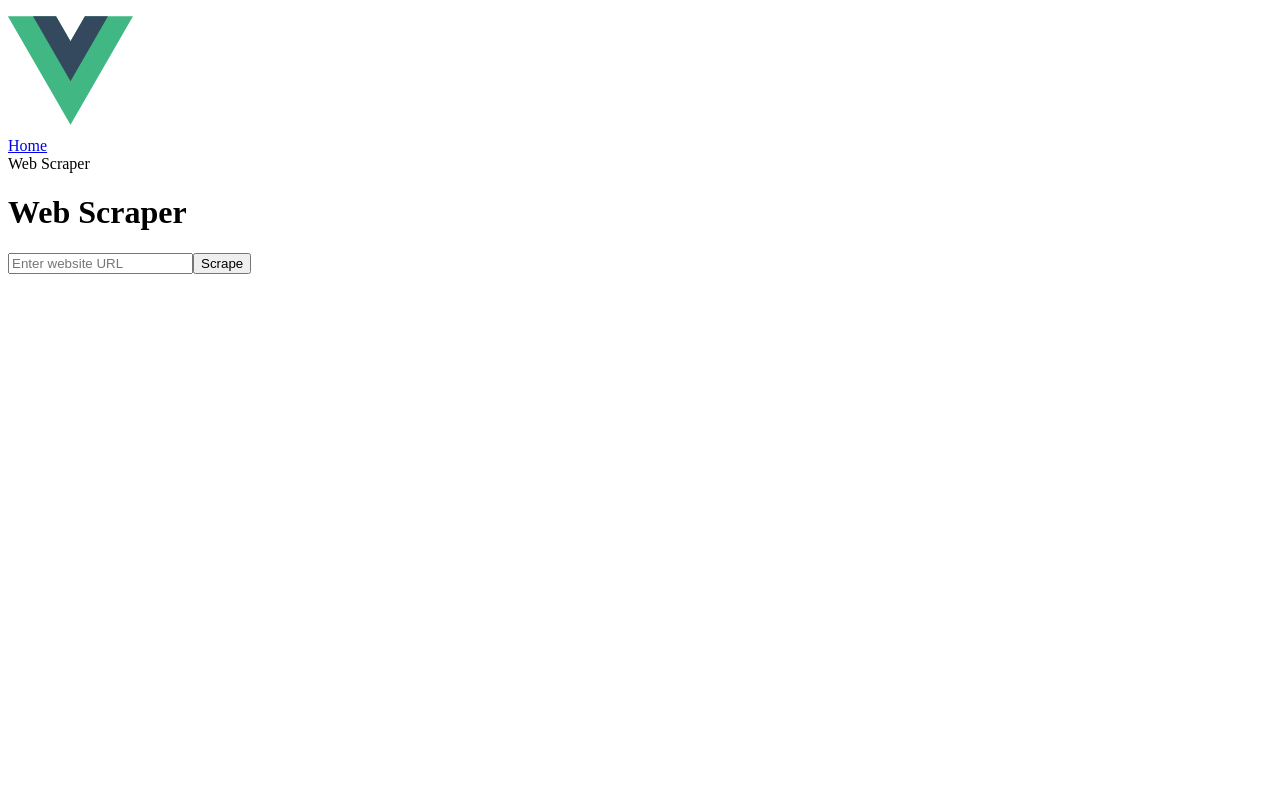
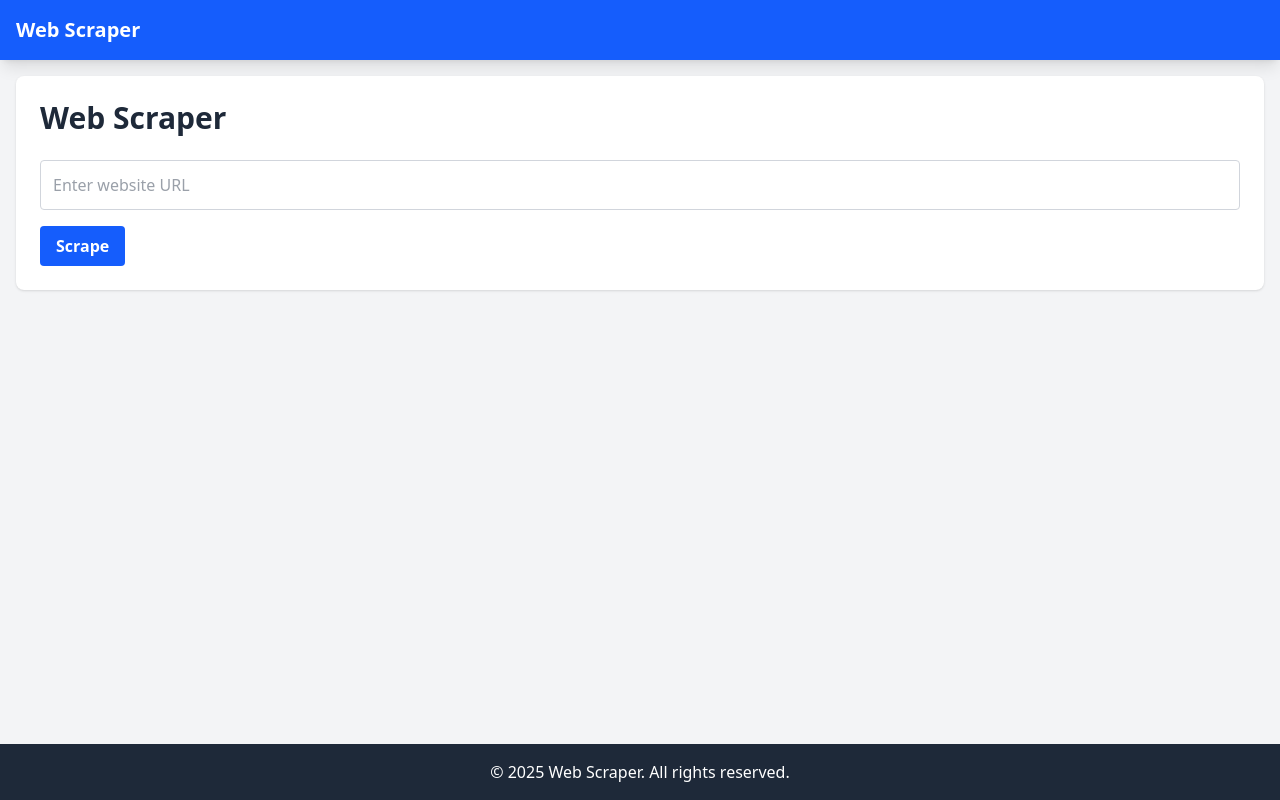
Before and after one commit to anandspaces/web-scraper-django, a Vue app in the folder frontend/: page /#/ in a window 1280 px wide. Built offline with nearby package versions, Linux system fonts and the light colour scheme; the HTML template or start-up script is replaced by a standard one.

Commit message:
configured css according to vue

```diff
--- a/frontend/package.json
+++ b/frontend/package.json
@@ -13,9 +13,11 @@
     "format": "prettier --write src/"
   },
   "dependencies": {
+    "@tailwindcss/postcss": "^4.0.8",
     "@tailwindcss/vite": "^4.0.8",
     "axios": "^1.7.9",
     "pinia": "^3.0.1",
+    "postcss": "^8.5.3",
     "tailwindcss": "^4.0.8",
     "vue": "^3.5.13",
     "vue-router": "^4.5.0"
--- /dev/null
+++ b/frontend/postcss.config.mjs
@@ -0,0 +1,5 @@
+export default {
+  plugins: {
+    "@tailwindcss/postcss": {},
+  }
+}
--- a/frontend/src/App.vue
+++ b/frontend/src/App.vue
@@ -1,17 +1,7 @@
 <script setup lang="ts">
-import { RouterLink, RouterView } from 'vue-router'
+import { RouterView } from 'vue-router'
 </script>
 
 <template>
-  <header>
-    <img alt="Vue logo" class="logo" src="@/assets/logo.svg" width="125" height="125" />
-
-    <div class="wrapper">
-      <nav>
-        <RouterLink to="/">Home</RouterLink>
-      </nav>
-    </div>
-  </header>
-
   <RouterView />
 </template>
--- a/frontend/src/Layouts/DefaultLayout.vue
+++ b/frontend/src/Layouts/DefaultLayout.vue
@@ -1,20 +1,24 @@
 <template>
-  <div>
-    <Navbar />
-    <main class="py-10">
+  <div class="min-h-screen flex flex-col bg-gray-100">
+    <nav class="bg-blue-600 p-4 shadow-lg">
+      <div class="container mx-auto text-white font-bold text-xl">
+        <RouterLink to="/" class="hover:text-gray-300">Web Scraper</RouterLink>
+      </div>
+    </nav>
+    <main class="flex-grow container mx-auto p-4">
       <slot />
     </main>
+    <footer class="bg-gray-800 text-white text-center py-4">
+      &copy; 2025 Web Scraper. All rights reserved.
+    </footer>
   </div>
 </template>
 
 <script lang="ts">
 import { defineComponent } from 'vue'
-import Navbar from '@/components/Navbar.vue'
+import { RouterLink } from 'vue-router'
 
 export default defineComponent({
-  name: 'DefaultLayout',
-  components: {
-    Navbar
-  }
+  name: 'DefaultLayout'
 })
 </script>
--- a/frontend/src/assets/base.css
+++ /dev/null
@@ -1 +0,0 @@
-@import 'tailwindcss';
--- a/frontend/src/components/Loader.vue
+++ b/frontend/src/components/Loader.vue
@@ -1,16 +1,5 @@
 <template>
-  <div class="flex justify-center items-center">
-    <div class="loader ease-linear rounded-full border-8 border-t-8 border-gray-200 h-16 w-16"></div>
+  <div class="flex justify-center items-center h-full">
+    <div class="animate-spin rounded-full h-16 w-16 border-t-4 border-b-4 border-blue-500"></div>
   </div>
 </template>
-
-<style scoped>
-.loader {
-  border-top-color: #3498db;
-  animation: spin 1s linear infinite;
-}
-@keyframes spin {
-  0% { transform: rotate(0deg); }
-  100% { transform: rotate(360deg); }
-}
-</style>
--- a/frontend/src/components/Navbar.vue
+++ /dev/null
@@ -1,9 +0,0 @@
-<template>
-  <nav class="bg-blue-600 text-white shadow-md">
-    <div class="max-w-7xl mx-auto px-4 sm:px-6 lg:px-8">
-      <div class="flex justify-between h-16 items-center">
-        <div class="text-2xl font-bold">Web Scraper</div>
-      </div>
-    </div>
-  </nav>
-</template>
--- /dev/null
+++ b/frontend/src/index.css
@@ -0,0 +1 @@
+@import "tailwindcss";
--- a/frontend/src/pages/HomeView.vue
+++ b/frontend/src/pages/HomeView.vue
@@ -1,6 +1,5 @@
 <template>
   <DefaultLayout>
-    <div class="container mx-auto p-4">
     <div class="bg-white shadow rounded-lg p-6">
       <h1 class="text-3xl font-bold mb-6 text-gray-800">Web Scraper</h1>
 
@@ -8,7 +7,7 @@
         v-model="url"
         type="text"
         placeholder="Enter website URL"
-          class="border rounded w-full p-3 mb-4 text-gray-700 focus:outline-none focus:ring-2 focus:ring-blue-500"
+        class="border border-gray-300 rounded w-full p-3 mb-4 text-gray-700 focus:outline-none focus:ring-2 focus:ring-blue-500"
       />
 
       <button
@@ -21,8 +20,7 @@
 
       <div v-if="data" class="mt-6">
         <h2 class="text-2xl font-semibold text-gray-800 mb-4">Scraped Data:</h2>
-          <pre class="bg-gray-100 p-4 rounded overflow-auto">{{ data }}</pre>
-        </div>
+        <pre class="bg-gray-100 p-4 rounded overflow-auto text-sm">{{ data }}</pre>
       </div>
     </div>
   </DefaultLayout>
--- a/frontend/src/router/index.ts
+++ b/frontend/src/router/index.ts
@@ -1,4 +1,4 @@
-import { createRouter, createWebHashHistory } from 'vue-router'
+import { createRouter, createWebHistory } from 'vue-router'
 import HomeView from '@/pages/HomeView.vue'
 
 const routes = [
@@ -10,7 +10,7 @@ const routes = [
 ]
 
 const router = createRouter({
-  history: createWebHashHistory(),
+  history: createWebHistory(),
   routes
 })
 
--- /dev/null
+++ b/frontend/tailwind.config.cjs
@@ -0,0 +1,11 @@
+/** @type {import('tailwindcss').Config} */
+module.exports = {
+  content: [
+    './index.html',
+    './src/**/*.{vue,js,ts,jsx,tsx}'
+  ],
+  theme: {
+    extend: {},
+  },
+  plugins: [],
+}
```
Also changed, not shown: frontend/src/main.ts (+1 -6 lines), 1 other file (tests, documents, lock files or other folders). Lines whose indentation alone changed are shown as unchanged.
